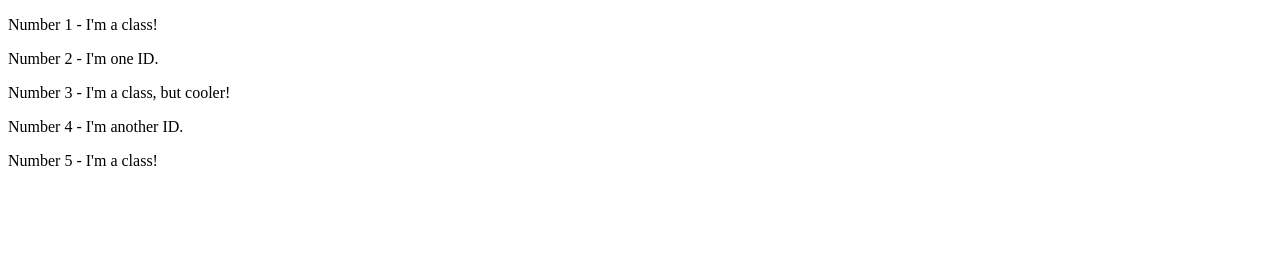
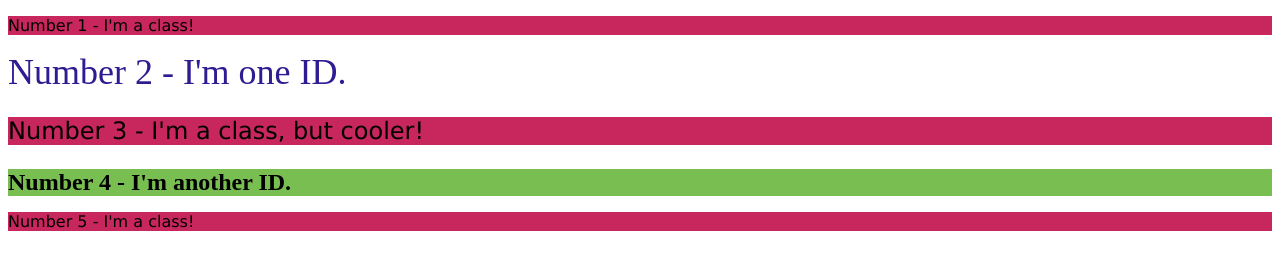
Before and after one commit to monk3yd/theodinproject-path, a plain HTML site: page foundations/exercises/css/02-class-id-selectors/index.html in a window 1280 px wide. Drawn offline with Linux system fonts and the light colour scheme.

Commit message:
Finish css exercises-02

```diff
--- a/foundations/exercises/css/02-class-id-selectors/index.html
+++ b/foundations/exercises/css/02-class-id-selectors/index.html
@@ -8,10 +8,10 @@
     <link rel="stylesheet" href="style.css">
   </head>
   <body>
-    <p>Number 1 - I'm a class!</p>
-    <div>Number 2 - I'm one ID.</div>
-    <p>Number 3 - I'm a class, but cooler!</p>
-    <div>Number 4 - I'm another ID.</div>
-    <p>Number 5 - I'm a class!</p>
+    <p class="odd">Number 1 - I'm a class!</p>
+    <div id="second">Number 2 - I'm one ID.</div>
+    <p class="odd cooler">Number 3 - I'm a class, but cooler!</p>
+    <div id="fourth">Number 4 - I'm another ID.</div>
+    <p class="odd">Number 5 - I'm a class!</p>
   </body>
 </html>
--- a/foundations/exercises/css/02-class-id-selectors/style.css
+++ b/foundations/exercises/css/02-class-id-selectors/style.css
@@ -0,0 +1,19 @@
+.odd {
+    background-color: rgb(199, 39, 92);
+    font-family: Verdana, "DejaVu Sans", sans-serif;
+}
+
+#second {
+    color: rgb(46, 28, 146);
+    font-size: 36px;
+}
+
+.odd.cooler {
+    font-size: 24px;
+}
+
+#fourth {
+    background-color: rgb(121, 190, 80);
+    font-size: 24px;
+    font-weight: bold;
+}
```
